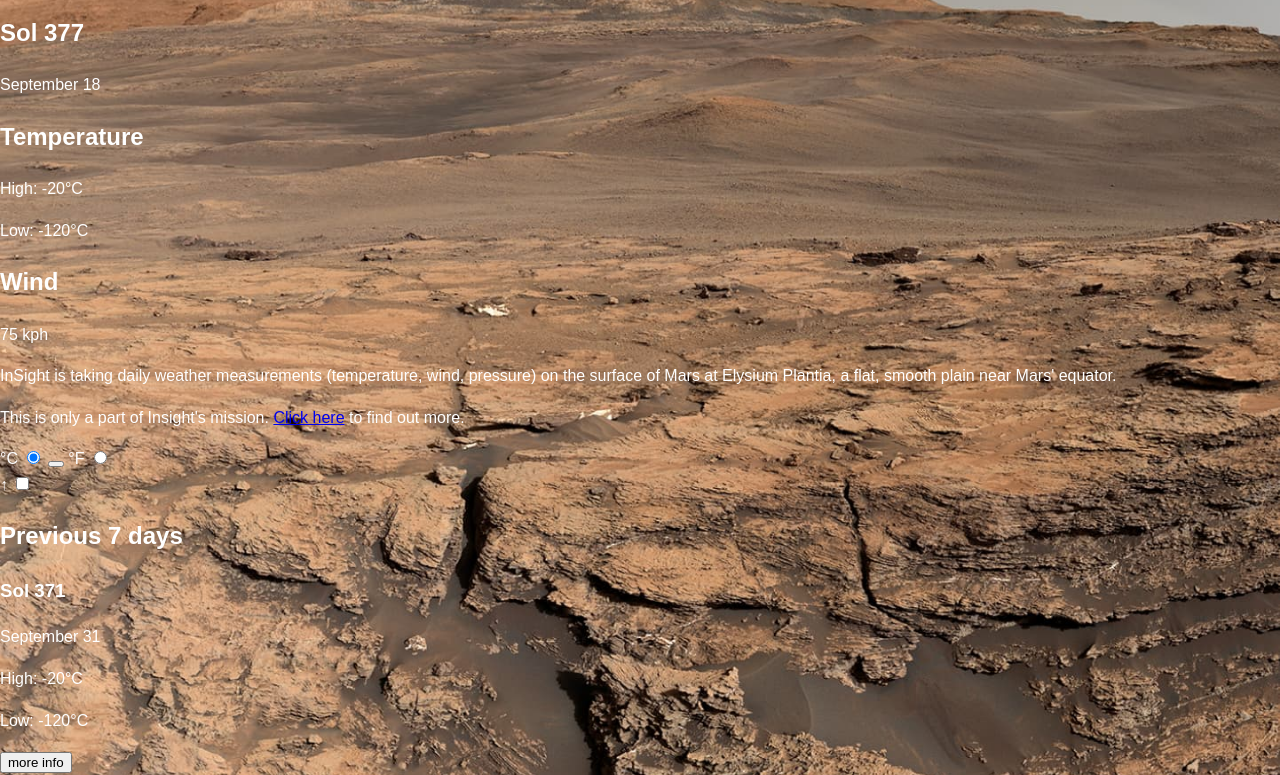
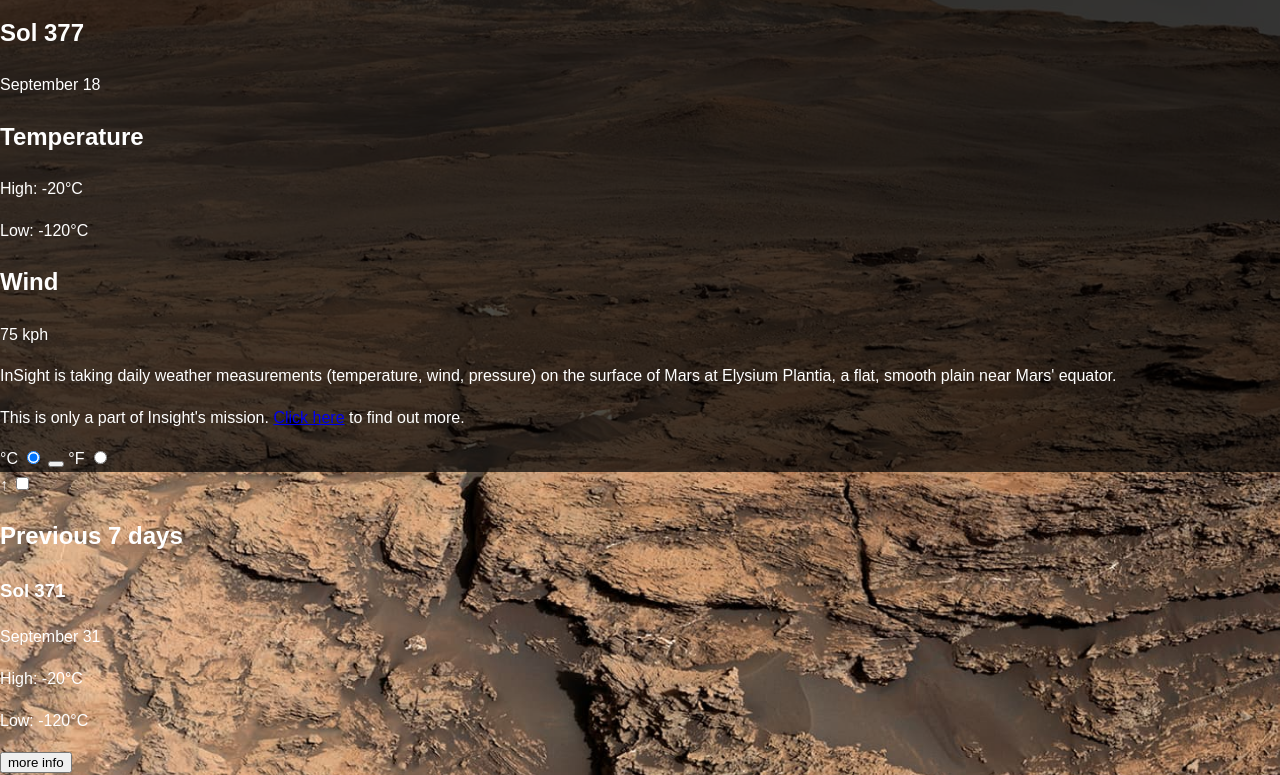
Before and after one commit to Adithya2018/Mars-Weather-App, a website: page index.html in a window 1280 px wide. Shown: the part 80-855 px from the top of the page. Drawn offline with nearby package versions, Linux system fonts and the light colour scheme; files that its build step writes are made by us from their sources; a web font is replaced by a local one.

Commit message:
main.scss updated

```diff
--- a/sass/main.scss
+++ b/sass/main.scss
@@ -41,3 +41,7 @@ body {
     color: var(--clr-light);
     min-height: 100vh;
 }
+
+.mars-current-weather{
+    background: rgba($color: #000000, $alpha: 0.7);
+}
```
Also changed, not shown: package.json (added, +20 -0 lines), 1 other file.
